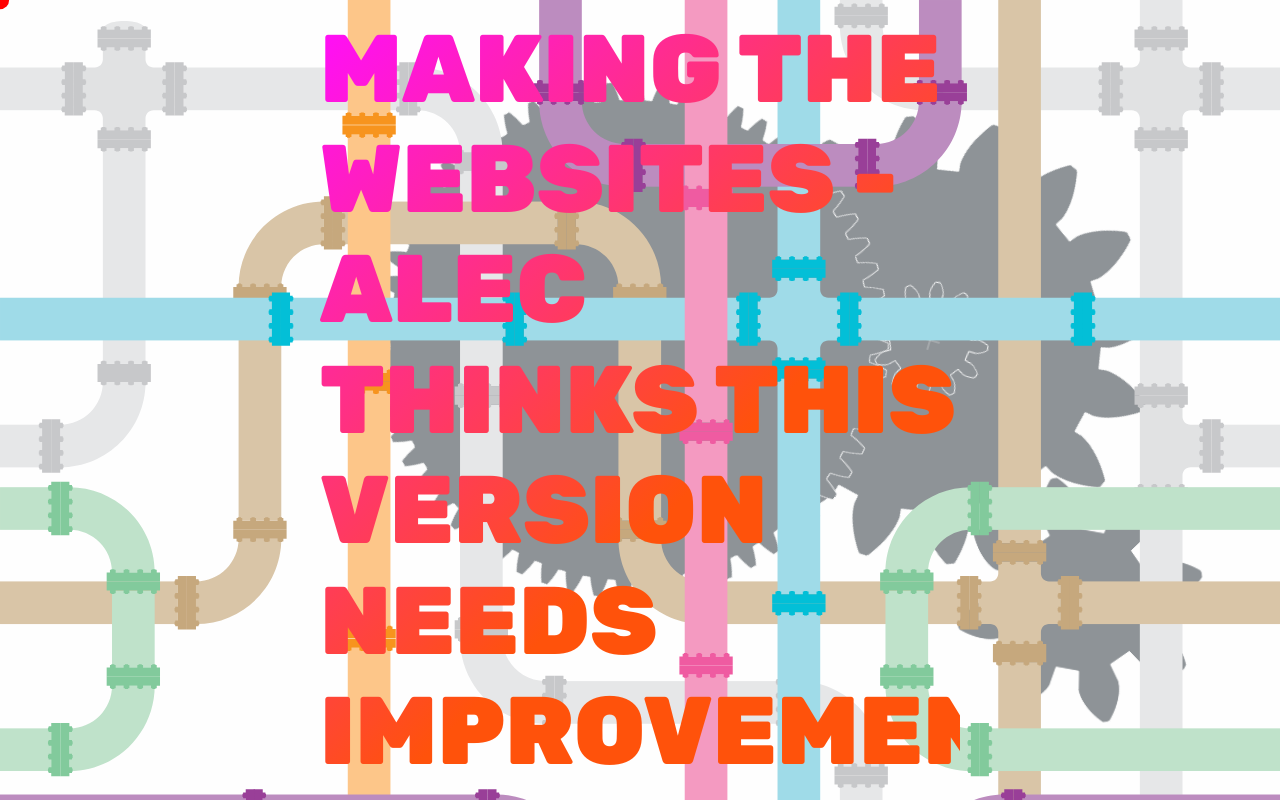
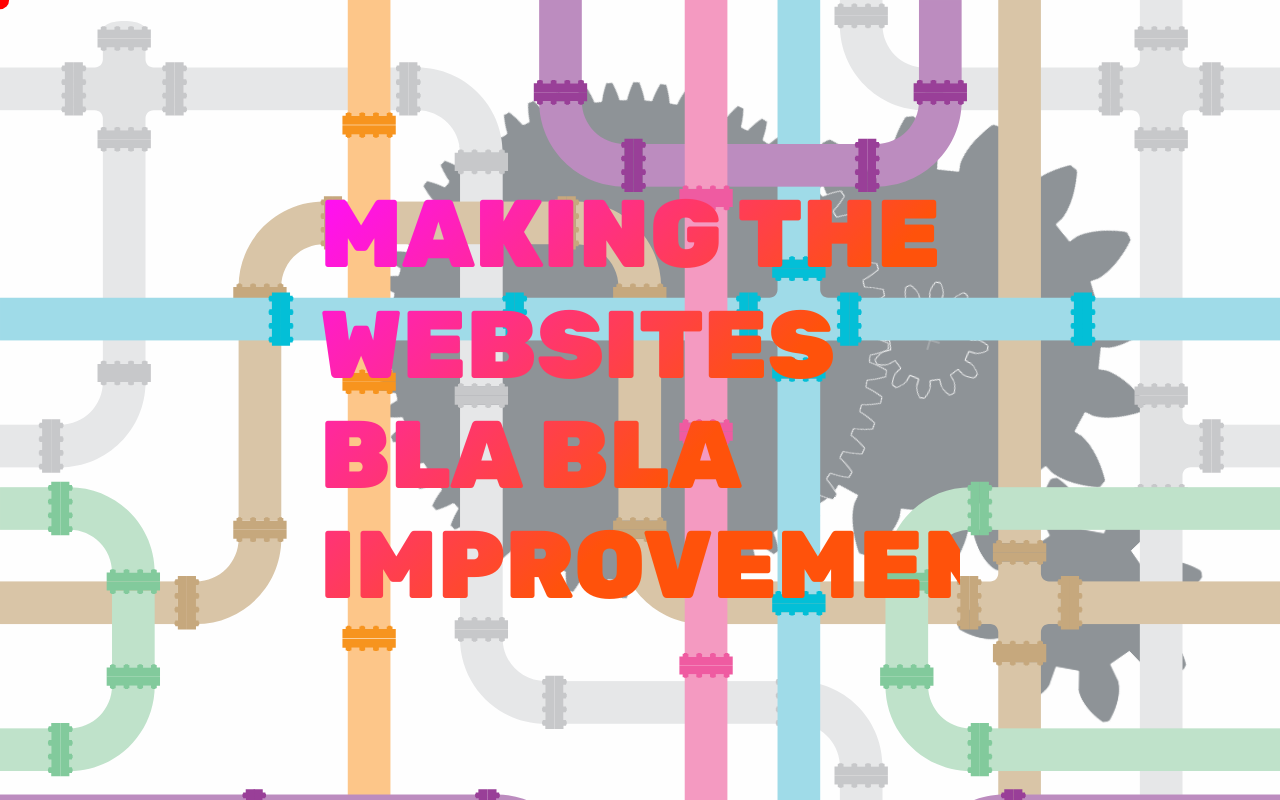
Before and after one commit to jopfre/makingthewebsites.com, a website: page index.html in a window 1280 px wide. Drawn offline with Linux system fonts and the light colour scheme.

Commit message:
still dont know wat this does

```diff
--- a/index.html
+++ b/index.html
@@ -11,7 +11,7 @@
 <body>
   <section id="hero">
     <header id="site-title">
-      <h1>Making the Websites - Alec thinks this version needs improvement</h1>
+      <h1>Making the Websites BLA BLA improvement</h1>
     </header>
     <!-- <img id="pipes" src="img/pipes.svg" alt=""> -->
 
```
